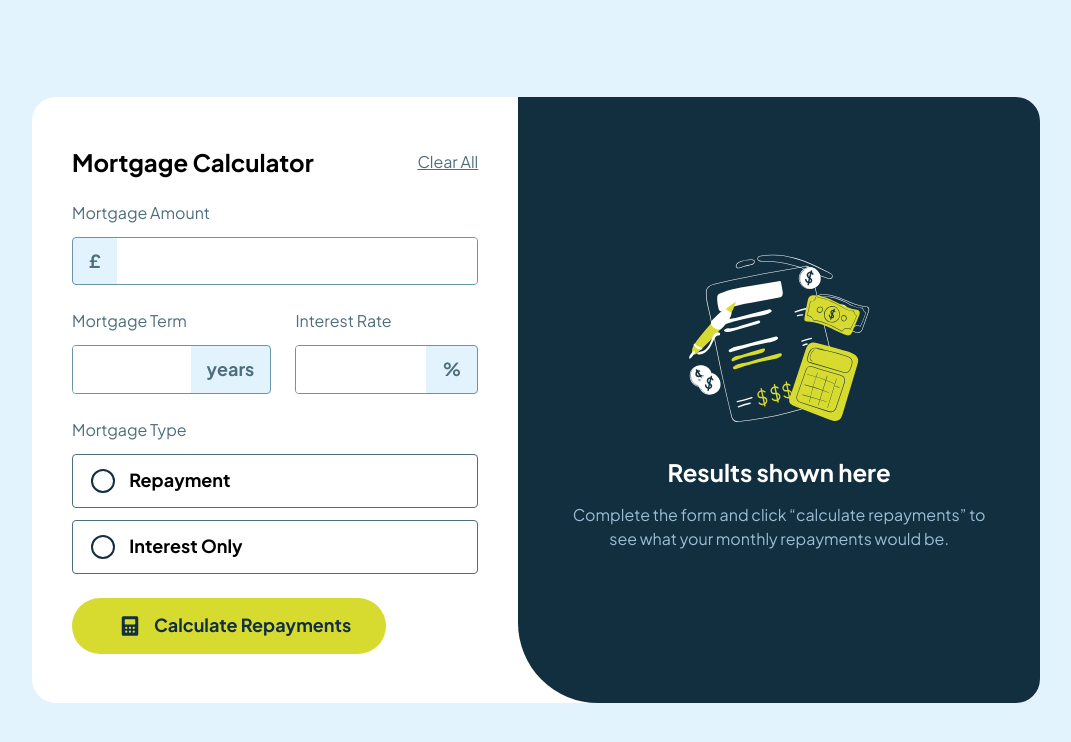
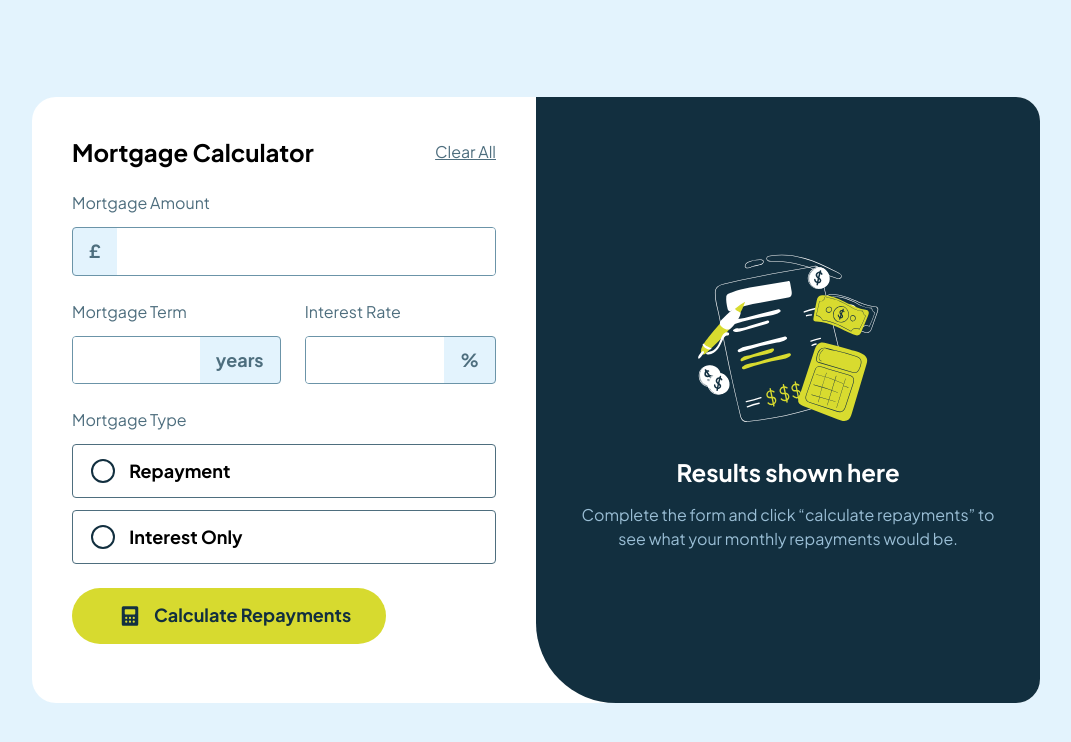
Before and after one commit to eestaniel/mortgage-calculator, a React (Vite) app: page / in a window 1280 px wide. Shown: the top 742 px of the page, without its empty margins (104-1175 px from the left). Built offline with nearby package versions, Linux system fonts and the light colour scheme.

Commit message:
fix: result height

```diff
--- a/src/App.module.css
+++ b/src/App.module.css
@@ -93,9 +93,24 @@ form {
     main {
         min-height: revert;
         flex-direction: row;
-        max-height: 606px;
+        min-height: 606px;
         max-width: 1008px;
         justify-content: center;
         align-items: center;
     }
+
+    .content {
+        display: flex;
+        flex-direction: row;
+        justify-content: space-between;
+    }
+
+    form {
+        width: 50%;
+    }
+
+    .results {
+        flex-grow: 1;
+        width: 50%;
+    }
 }
--- a/src/App.tsx
+++ b/src/App.tsx
@@ -26,6 +26,7 @@ const App: React.FC = () => {
 
     return (
         <main>
+            <div className={styles.content}>
                 <form onSubmit={handleSubmission}>
                     <div className={styles.header_group}>
                         <h1 className="preset-2">Mortgage Calculator</h1>
@@ -85,10 +86,14 @@ const App: React.FC = () => {
                                 <p className={styles.error_message}>{errors.selectedOption}</p>
                             )}
                         </div>
-                    <CustomButton onClick={(e) => handleSubmission(e as unknown as React.FormEvent<HTMLFormElement>)} />
+                        <CustomButton
+                            onClick={(e) => handleSubmission(e as unknown as React.FormEvent<HTMLFormElement>)}/>
                     </div>
                 </form>
-            {!results ? <EmptyResults /> : <ValidResults results={results} mortgageAmount={mortgageAmount} />}
+                <div className={styles.results}>
+                    {!results ? <EmptyResults/> : <ValidResults results={results} mortgageAmount={mortgageAmount}/>}
+                </div>
+            </div>
         </main>
     );
 };
--- a/src/components/results/emptyresults/EmptyResults.module.css
+++ b/src/components/results/emptyresults/EmptyResults.module.css
@@ -28,7 +28,9 @@
 
 @media screen and (min-width: 1024px) {
     .results {
-        height: 606px;
+        min-height: 606px;
         border-radius: 0 1.5rem 1.5rem 5rem;
+        height: 100%;
+        flex-grow: 1;
     }
 }
--- a/src/components/results/validresults/ValidResults.module.css
+++ b/src/components/results/validresults/ValidResults.module.css
@@ -71,6 +71,5 @@
     .content {
         height: 606px;
         border-radius: 0 1.5rem 1.5rem 5rem;
-        max-width: 504px;
     }
 }
```
Lines whose indentation alone changed are shown as unchanged.
